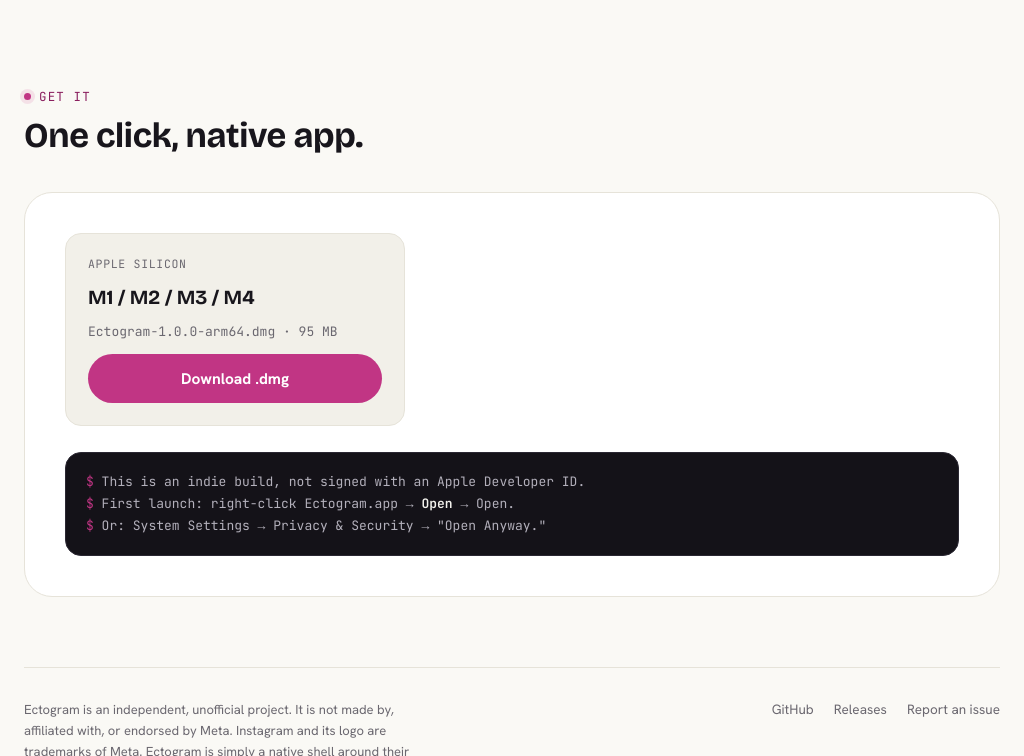
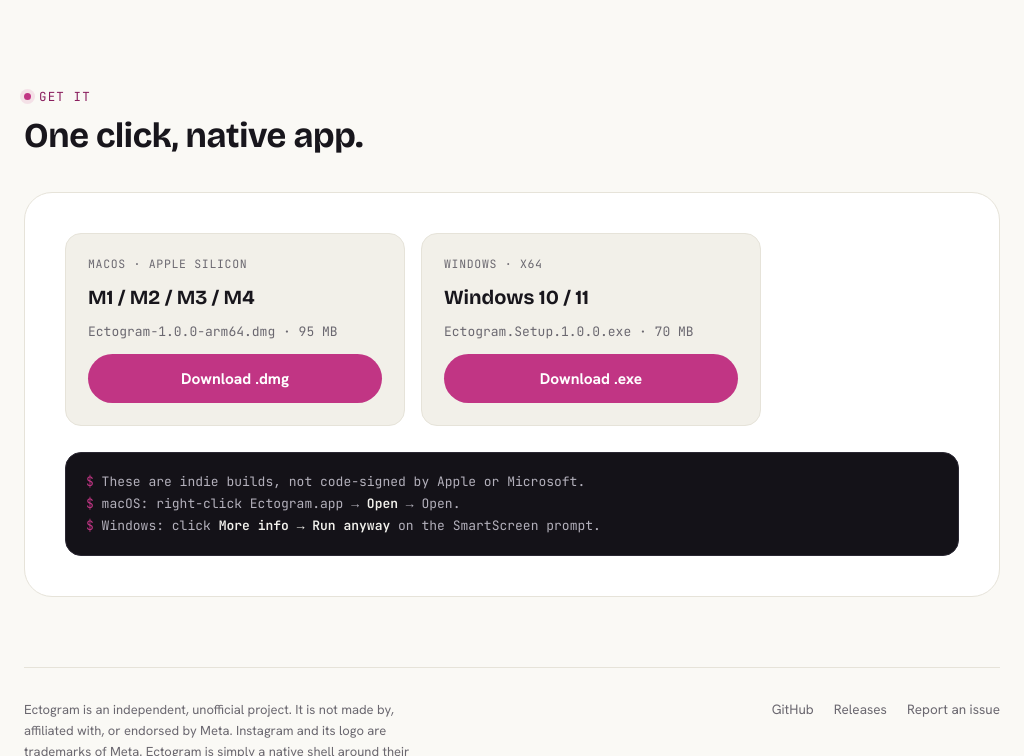
Before and after one commit to hiuih/ectogram, an Electron app: page index.html in a window 1024 px wide. Shown: the part 1510-2266 px from the top of the page. Drawn offline with nearby package versions, Linux system fonts and the light colour scheme.

Commit message:
Add Windows download option to landing page

```diff
--- a/index.html
+++ b/index.html
@@ -121,7 +121,8 @@
   .feature p{font-size:14px; line-height:1.55; color:var(--text-muted);}
 
   .download-panel{background:var(--surface); border:1px solid var(--line); border-radius:var(--radius-lg); padding:40px; margin-bottom:70px;}
-  .dl-card{background:var(--surface-2); border:1px solid var(--line); border-radius:var(--radius-md); padding:22px; display:flex; flex-direction:column; gap:14px; max-width:340px;}
+  .dl-grid{display:flex; gap:16px; flex-wrap:wrap;}
+  .dl-card{background:var(--surface-2); border:1px solid var(--line); border-radius:var(--radius-md); padding:22px; display:flex; flex-direction:column; gap:14px; flex:1 1 260px; max-width:340px;}
   .dl-card .chip-label{font-family:var(--font-mono); font-size:11.5px; letter-spacing:0.06em; text-transform:uppercase; color:var(--text-muted);}
   .dl-card h3{font-size:20px; font-weight:700;}
   .dl-card .size{font-family:var(--font-mono); font-size:13px; color:var(--text-muted);}
@@ -183,7 +184,7 @@
         </a>
         <a class="btn-secondary" href="https://github.com/hiuih/ectogram" target="_blank" rel="noopener">View source</a>
       </div>
-      <div class="hero-meta">Apple Silicon · macOS 11+</div>
+      <div class="hero-meta">macOS (Apple Silicon) &amp; Windows 10/11</div>
     </div>
     <div class="mascot-stage">
       <div class="mascot-glow"></div>
@@ -244,16 +245,24 @@
       <h2>One click, native app.</h2>
     </div>
     <div class="download-panel">
-      <div class="dl-card">
-        <span class="chip-label">Apple Silicon</span>
-        <h3>M1 / M2 / M3 / M4</h3>
-        <span class="size">Ectogram-1.0.0-arm64.dmg · 95 MB</span>
-        <a class="btn-primary" href="https://github.com/hiuih/ectogram/releases/download/v1.0.0/Ectogram-1.0.0-arm64.dmg">Download .dmg</a>
+      <div class="dl-grid">
+        <div class="dl-card">
+          <span class="chip-label">macOS · Apple Silicon</span>
+          <h3>M1 / M2 / M3 / M4</h3>
+          <span class="size">Ectogram-1.0.0-arm64.dmg · 95 MB</span>
+          <a class="btn-primary" href="https://github.com/hiuih/ectogram/releases/download/v1.0.0/Ectogram-1.0.0-arm64.dmg">Download .dmg</a>
+        </div>
+        <div class="dl-card">
+          <span class="chip-label">Windows · x64</span>
+          <h3>Windows 10 / 11</h3>
+          <span class="size">Ectogram.Setup.1.0.0.exe · 70 MB</span>
+          <a class="btn-primary" href="https://github.com/hiuih/ectogram/releases/download/v1.0.0/Ectogram.Setup.1.0.0.exe">Download .exe</a>
+        </div>
       </div>
       <div class="install-note">
-        <span class="accent">$</span> This is an indie build, not signed with an Apple Developer ID.<br>
-        <span class="accent">$</span> First launch: right-click Ectogram.app → <strong>Open</strong> → Open.<br>
-        <span class="accent">$</span> Or: System Settings → Privacy &amp; Security → "Open Anyway."
+        <span class="accent">$</span> These are indie builds, not code-signed by Apple or Microsoft.<br>
+        <span class="accent">$</span> macOS: right-click Ectogram.app → <strong>Open</strong> → Open.<br>
+        <span class="accent">$</span> Windows: click <strong>More info → Run anyway</strong> on the SmartScreen prompt.
       </div>
     </div>
   </section>
```
